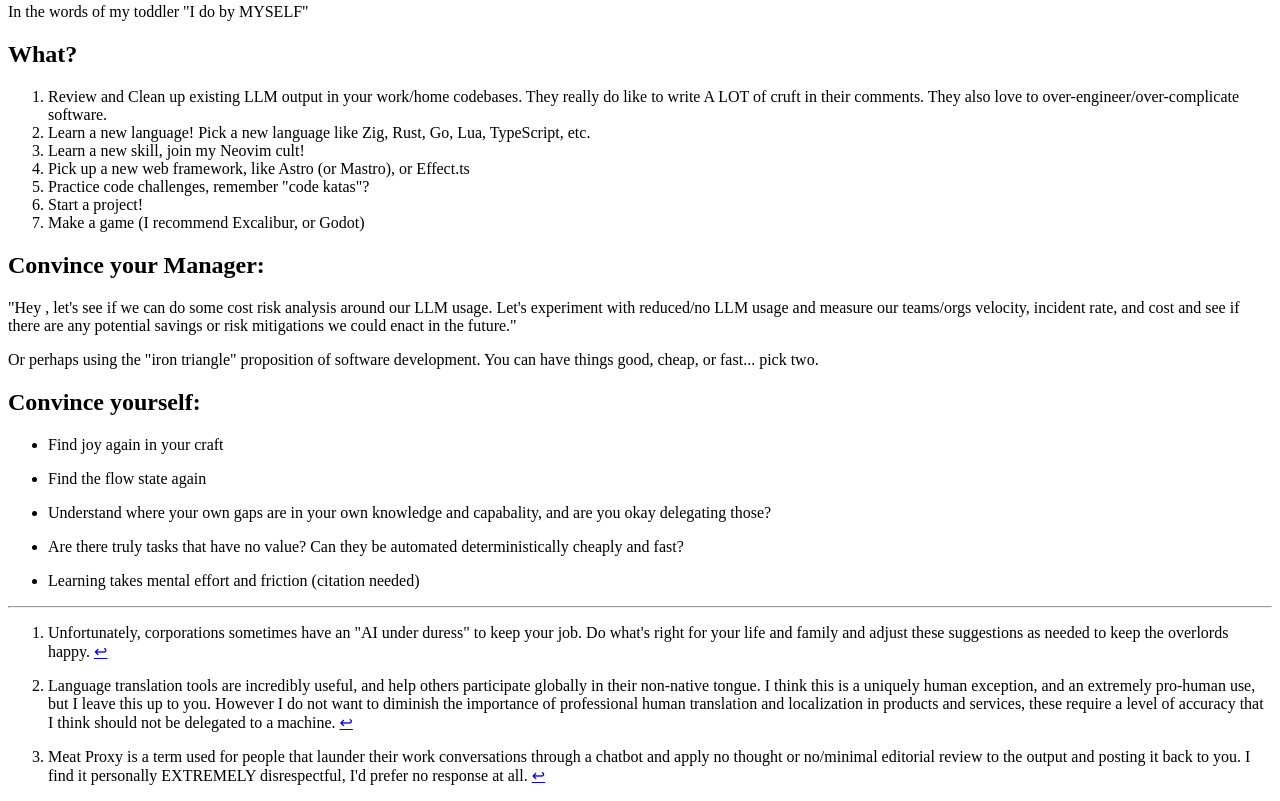
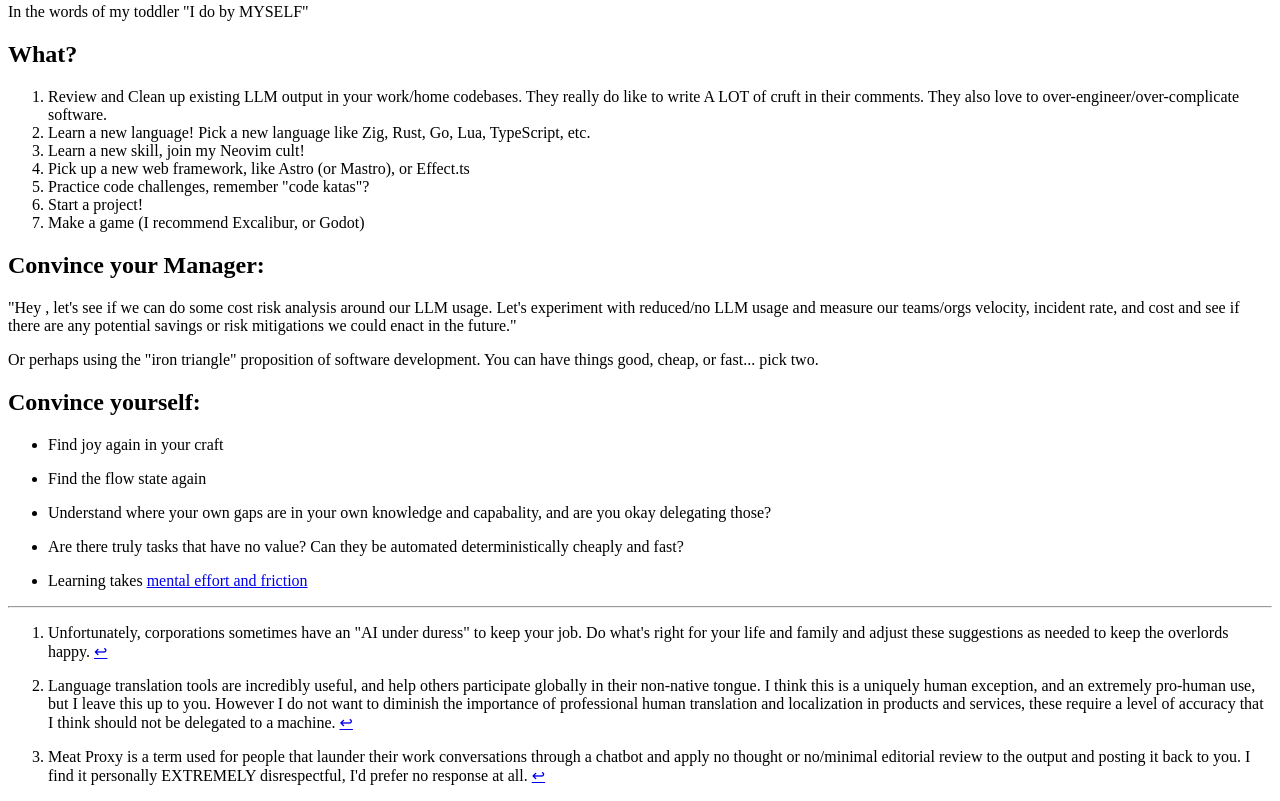
Before and after one commit to eonarheim/no-sloptober, an Eleventy site: page index.md in a window 1280 px wide. Shown: the part 645-1446 px from the top of the page. Built offline with nearby package versions, Linux system fonts and the light colour scheme; Eleventy itself is replaced by a stand-in of ours; files that its build step writes are made by us from their sources.

Commit message:
add citation

```diff
--- a/index.md
+++ b/index.md
@@ -63,4 +63,4 @@ Or perhaps using the "iron triangle" proposition of software development. You ca
 
 * Are there truly tasks that have no value? Can they be automated deterministically cheaply and fast?
 
-* Learning takes mental effort and friction (citation needed)
+* Learning takes [mental effort and friction](https://www.makeitstick.com/)
```
